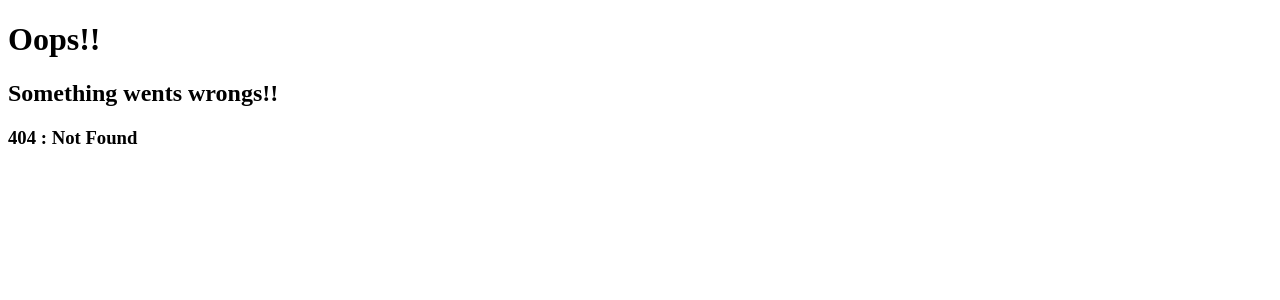
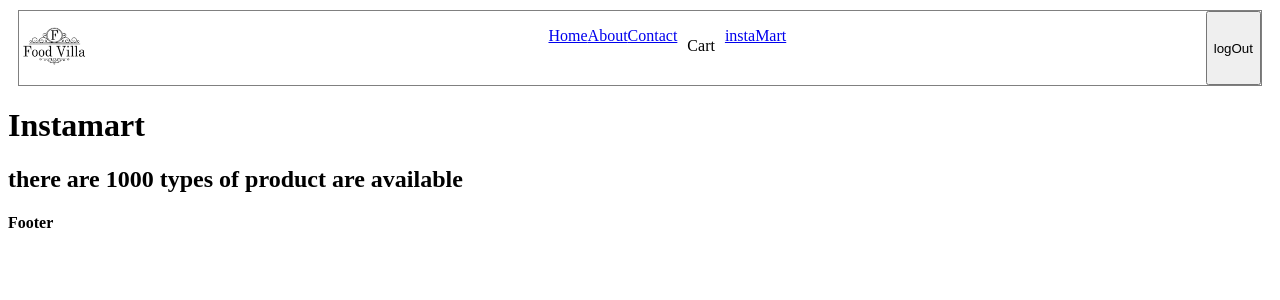
Before and after one commit to sky7054/NAMASTE-REACT, a React (Vite) app: page /instamart in a window 1280 px wide. Before the commit this address had no page. Shown: the top 300 px of the page. Built offline with nearby package versions, Linux system fonts and the light colour scheme.

Commit message:
chapter -09

```diff
--- a/src/App.js
+++ b/src/App.js
@@ -1,15 +1,26 @@
-import React from "react";
+import React,{lazy,Suspense} from "react";
 import ReactDOM from "react-dom/client";
 import Header from "./components/Header";
 import Body from "./components/Body";
 import Footer from "./components/Footer";
-import About from "./components/About";
 import Error from "./components/Error";
 import Contact from "./components/Contact";
 import { createBrowserRouter,RouterProvider,Outlet} from "react-router-dom";
 import RestaurantMenu from "./components/RestaurantMenu";
 import Profile from "./components/Profile";
+import Shimmer from "./components/Shimmer";
 
+
+//Chunking
+//code Splitting
+//Dynamic Bundling
+//lazy Loading
+//On Demond Loading
+// Dynamic Import
+
+const InstaMart = lazy(() => import("./components/Instamart"));
+const About = lazy(()=> import("./components/About"));
+// Upon on Demand Loading --> upon render --> suspend loading
 
 const AppLayout = () =>{
     return(
@@ -39,7 +50,10 @@ const appRouter = createBrowserRouter([
             },
             {
                 path:"/about",
-                element:<About/>,
+                element:(
+                    <Suspense fallback ={<Shimmer/>}>
+                    <About/>
+                    </Suspense>),
                 children:[{
                     path:"profile",
                     element:<Profile/>,
@@ -54,6 +68,14 @@ const appRouter = createBrowserRouter([
                 path:"/Restaurant/:id",
                 element:<RestaurantMenu/>,
             },
+            {
+                path:"/instamart",
+                element:(
+                    <Suspense fallback = {<Shimmer/>}>
+                    <InstaMart/>
+                    </Suspense>
+                    ),
+            },
         ]
     },
 
--- a/src/components/Body.js
+++ b/src/components/Body.js
@@ -31,7 +31,7 @@ const Body = () => {
   const isOnline = useOnline();
 
   if(!isOnline){
-   return <h1>Sorry! please check your internet connection</h1>;
+   return alert("🙄Oops! No internet conection");
   }
 
   // Conditional Rendering
--- a/src/components/Header.js
+++ b/src/components/Header.js
@@ -29,7 +29,8 @@ const Title = () => (
            <Link to ="/"><li>Home</li></Link>
            <Link to ="/about"> <li>About</li></Link>
            <Link to = "/contact"><li>Contact</li></Link>
-            <li>Cart</li>
+           <li>Cart</li>
+           <Link to ="/instamart">instaMart</Link>
           </ul>
         </div>
         {
--- /dev/null
+++ b/src/components/Instamart.js
@@ -0,0 +1,11 @@
+
+const InstaMart = () =>{
+    return(
+        <div>
+            <h1>Instamart</h1>
+            <h2>there are 1000 types of product are available</h2>
+        </div>
+    );
+};
+
+export default InstaMart;
--- a/src/utils/useOnline.js
+++ b/src/utils/useOnline.js
@@ -4,12 +4,22 @@ const useOnline = () =>{
     const[isOnline,setIsOnline] = useState(true);
 
     useEffect(() => {
-        window.addEventListener("online",() => {
+
+        const handleOnline = () => {
             setIsOnline(true);
-           });
-           window.addEventListener("offline",() => {
+        };
+
+        const handleOffline = () => {
             setIsOnline(false);
-           });
+        };
+
+        window.addEventListener("online",handleOnline);
+        window.addEventListener("offline",handleOffline);
+
+        return () =>{
+            window.removeEventListener("online",handleOnline);
+            window.removeEventListener("offline",handleOffline);
+        }
 
     },[]);
 
```
